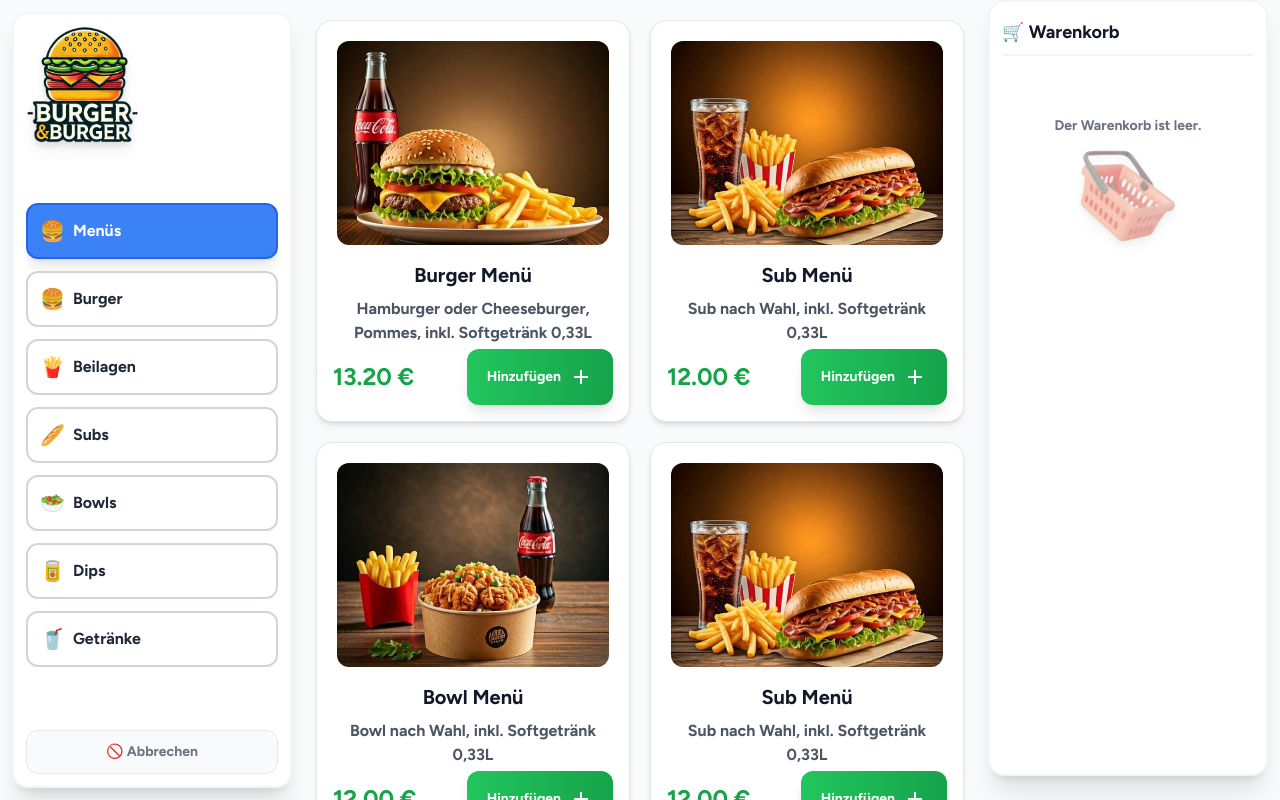
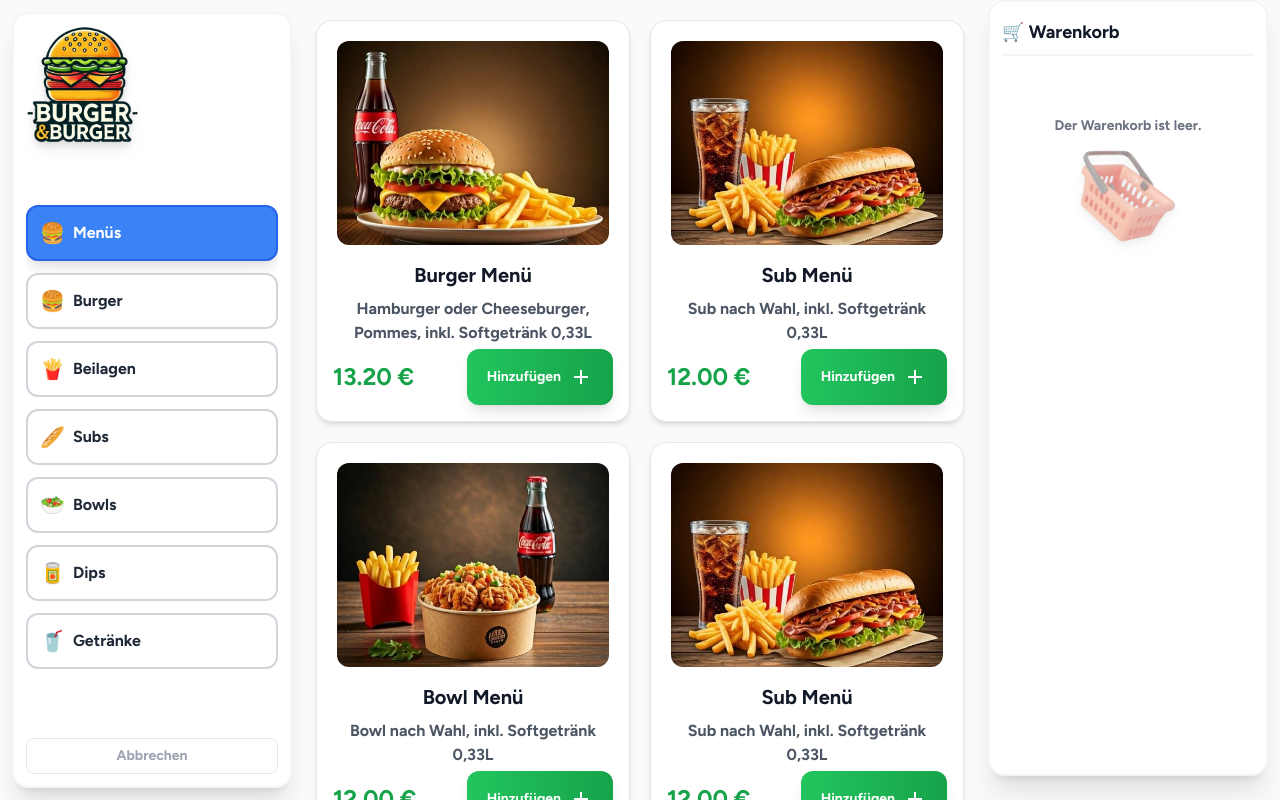
Before and after one commit to simonm675/order_terminal, a React (Vite) app: page /order in a window 1280 px wide. Built offline with nearby package versions, Linux system fonts and the light colour scheme.

Commit message:
refactor: Simplify category menu visibility and improve button styles

```diff
--- a/src/components/App.css
+++ b/src/components/App.css
@@ -1,7 +1,7 @@
 html,
 body {
   touch-action: pan-y; /* Erlaubt vertikales Scrollen, deaktiviert Pinch-to-Zoom */
-  overflow: hidden; /* Verhindert unerwünschtes Scrollen auf body */
+  overflow-x: hidden;
   overscroll-behavior: none; /* Deaktiviert das Standardverhalten (z. B. Swipe für Zurück-Navigation) */
   -webkit-overflow-scrolling: touch; /* Aktiviert sanftes Scrollen auf mobilen Geräten */
   user-select: none; /* Verhindert Markieren von Text */
@@ -10,8 +10,18 @@ body {
   margin: 0;
   padding: 0;
   width: 100%;
-  height: 100%;
   -webkit-tap-highlight-color: transparent; /* Entfernt den Tap-Highlight auf iOS */
+}
+
+html {
+  min-height: 100%;
+  overflow-y: auto;
+}
+
+body {
+  min-height: 100%;
+  height: auto;
+  overflow-y: visible;
 }
 
 * {
--- a/src/components/Category.jsx
+++ b/src/components/Category.jsx
@@ -6,7 +6,6 @@ import { motion } from "framer-motion";
 const Category = ({ filterProducts, setCart }) => {
   const [activeCategory, setActiveCategory] = useState("Menüs");
   const [showConfirmation, setShowConfirmation] = useState(false);
-  const [isMenuVisible, setIsMenuVisible] = useState(false);
   const [clickedCategory, setClickedCategory] = useState(null); // Zustand für Animation
   const navigate = useNavigate();
 
@@ -73,21 +72,11 @@ const Category = ({ filterProducts, setCart }) => {
           transition={{ duration: 0.5 }}
         />
 
-        {/* Button für Kategorien (nur auf mobilen Geräten) */}
-        <motion.button
-          onClick={() => setIsMenuVisible(!isMenuVisible)}
-          className="min-h-[48px] min-w-[48px] rounded-lg bg-gray-100 p-2 text-gray-800 lg:hidden"
-          whileTap={{ scale: 0.95 }}
-        >
-          <span className="text-2xl">{isMenuVisible ? "✕" : "☰"}</span>
-        </motion.button>
       </div>
 
       {/* Kategorienliste */}
       <motion.ul
-        className={`space-y-3 text-base lg:text-lg font-semibold overflow-y-auto scrollbar-thin ${
-          isMenuVisible ? "block" : "hidden"
-        } lg:block`}
+        className="flex max-w-full gap-2 overflow-x-auto pb-1 scrollbar-thin text-base font-semibold lg:block lg:space-y-3 lg:overflow-y-auto lg:overflow-x-hidden lg:text-lg"
         style={{ maxHeight: "calc(100vh - 300px)" }}
         initial={false}
         animate={{ opacity: 1 }}
@@ -102,7 +91,7 @@ const Category = ({ filterProducts, setCart }) => {
           { name: "Dips", icon: "/img/product_img/garlic-dip.jpeg", emoji: "🥫" },
           { name: "Getränke", icon: "/img/product_img/cola.jpeg", emoji: "🥤" },
         ].map(({ name, icon, emoji }) => (
-          <li key={name}>
+          <li key={name} className="min-w-[116px] shrink-0 lg:min-w-0">
             <motion.button
               initial={{ scale: 1 }}
               animate={{
@@ -132,13 +121,13 @@ const Category = ({ filterProducts, setCart }) => {
       {/* Bestellvorgang abbrechen */}
       <motion.button
         onClick={handleCancel}
-        className="mt-4 min-h-[44px] w-full rounded-xl border border-gray-200 bg-gray-50 py-2.5 text-sm font-semibold text-gray-500 shadow-none transition-colors hover:border-red-200 hover:bg-red-50 hover:text-red-600 lg:text-sm"
+        className="mt-2 min-h-[36px] w-auto self-end rounded-lg border border-gray-200 bg-transparent px-3 py-1.5 text-xs font-medium text-gray-400 shadow-none transition-colors hover:border-red-200 hover:bg-red-50 hover:text-red-600 lg:mt-4 lg:w-full lg:text-sm"
         whileTap={{ scale: 0.97 }}
         initial={{ opacity: 0 }}
         animate={{ opacity: 1 }}
         transition={{ delay: 0.3 }}
       >
-        🚫 Abbrechen
+        Abbrechen
       </motion.button>
 
       {/* Popup für Bestätigung */}
```
